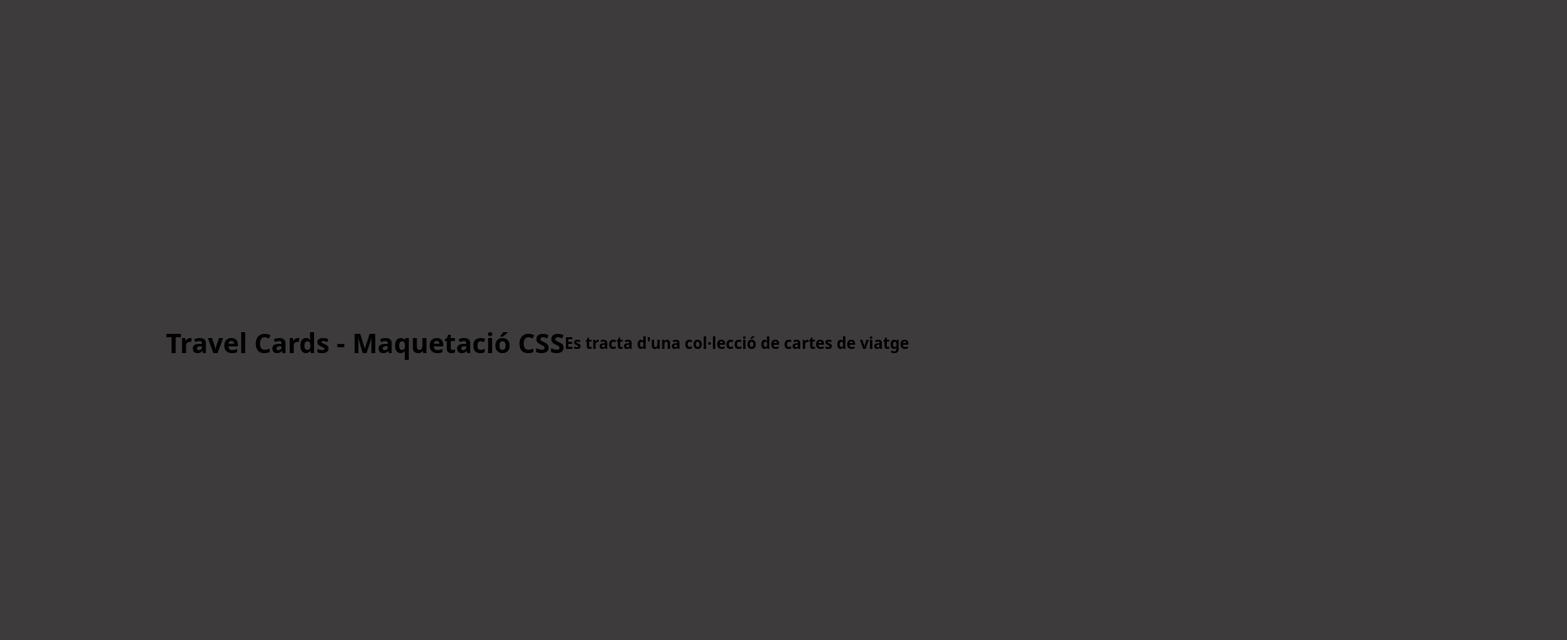
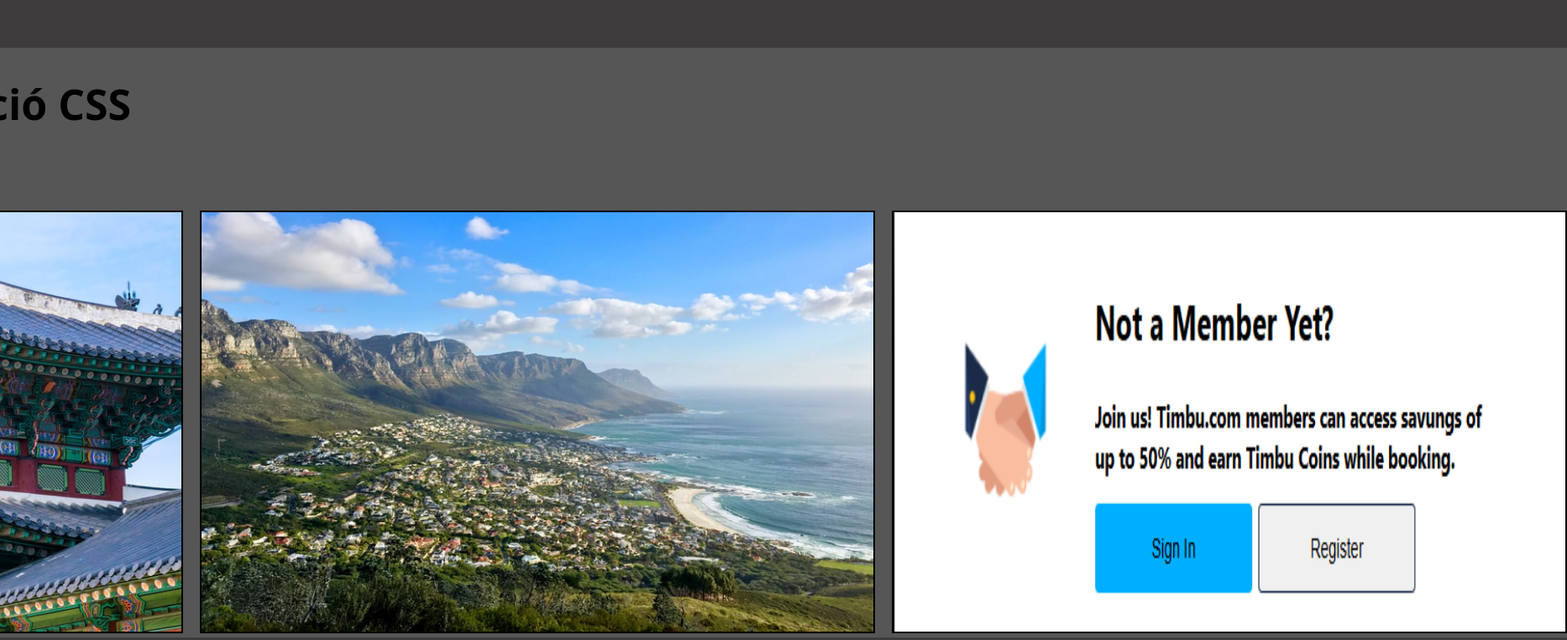
Before and after one commit to Asdiz10/travel-cards-Sanchez-El-Moussaoui, a plain HTML site: page index.html in a window 1280 px wide. Shown: the whole page at 84% size, 1866 px wide, since content can reach past the window. Drawn offline with Linux system fonts and the light colour scheme.

Commit message:
Refactor code structure for improved readability and maintainability

```diff
--- a/css/style.css
+++ b/css/style.css
@@ -1,10 +1,93 @@
 /*index.html*/
+
+.indexhtml{
+    background-color: rgb(87, 86, 86);
+    flex-direction: column;
+}
+
+head{
+    border: 2px sold black;
+    justify-content: center;
+    margin-bottom: 200px;
+}
+
+
+h1{
+    font-size: 50px;
+}
+
+h3{
+    font-size: 25px;
+}
+
+
+
+main{
+    display: flex;
+    gap: 20px;
+}
+
+
+img{
+    width: 800px;
+    height: 500px;
+    border: 2px solid black;
+
+}
+
+
+
+
+
+
+
+
+
+
+
+
+
+
+
+
+
+
+
+
+
+
+
+
+
+
+
+
+
+
+
+
+
+
+
+
+
+
+
+
+
+
+
+
+
+
+
+
+
 
 /*card1.html*/
 
 body{
     background-color: #3d3b3b;
-    display: flex;
     justify-content: center;
     align-items: center;
     height: 100vh;
--- a/index.html
+++ b/index.html
@@ -6,8 +6,27 @@
     <title>PRINCIPAL</title>
     <link rel="stylesheet" href="css/style.css">
 </head>
-<body class="index.html">
-    <h1>Travel Cards - Maquetació CSS</h1>
-    <h3>Es tracta d'una col·lecció de cartes de viatge</h3>
+<body>
+    <div class="indexhtml">
+    <head>
+        <h1>Travel Cards - Maquetació CSS</h1>
+        <h3>Es tracta d'una col·lecció de cartes de viatge</h3>
+    </head>
+
+
+    <main>
+        <a href="card1.html" target="_blank" rel="noopener noreferrer">
+            <img src="images/thumb1.jpg" alt="">
+        </a>
+
+        <a href="card2.html" target="_blank" rel="noopener noreferrer">
+            <img src="images/thumb2.jpg" alt="">
+        </a>
+
+        <a href="card3.html" target="_blank" rel="noopener noreferrer">
+            <img src="images/thumbf3.png" alt="">
+        </a>
+    </main>
+    </div>
 </body>
 </html>
```
Also changed, not shown: card4.html (+5 -1 lines), images/thumb4.jpg (added), images/thumbf3.png (added).
